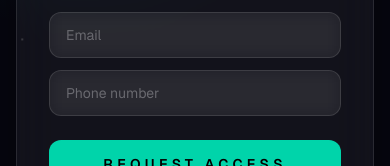
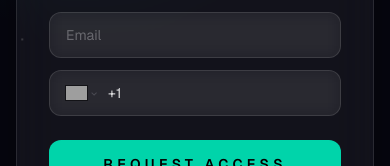
Before and after one commit to lukasminkov/whut-os, a Next.js app: page /request-access in a window 390 px wide. Shown: the part 434-600 px from the top of the page. Built offline with nearby package versions, Linux system fonts and the light colour scheme; grey boxes are pictures that could not be loaded.

Commit message:
Phone input with country selector and flag

```diff
--- a/package.json
+++ b/package.json
@@ -15,6 +15,7 @@
     "react": "19.2.3",
     "react-dom": "19.2.3",
     "react-markdown": "^10.1.0",
+    "react-phone-number-input": "^3.4.14",
     "recharts": "^3.7.0",
     "three": "^0.182.0"
   },
--- a/src/app/globals.css
+++ b/src/app/globals.css
@@ -118,3 +118,40 @@ body.dashboard-active {
     transform: translate3d(80px, -160px, 0);
   }
 }
+
+/* Phone input overrides */
+.phone-input-custom .PhoneInputInput {
+  background: transparent !important;
+  border: none !important;
+  color: rgba(255, 255, 255, 0.85) !important;
+  outline: none !important;
+  font-size: 0.875rem;
+  padding: 0;
+}
+
+.phone-input-custom .PhoneInputInput::placeholder {
+  color: rgba(255, 255, 255, 0.3) !important;
+}
+
+.phone-input-custom .PhoneInputCountry {
+  margin-right: 0.75rem;
+}
+
+.phone-input-custom .PhoneInputCountrySelect {
+  background: #111125 !important;
+  color: rgba(255, 255, 255, 0.85) !important;
+  border: 1px solid rgba(255, 255, 255, 0.08) !important;
+  border-radius: 0.5rem;
+  padding: 0.25rem;
+}
+
+.phone-input-custom .PhoneInputCountrySelect option {
+  background: #111125;
+  color: rgba(255, 255, 255, 0.85);
+}
+
+.phone-input-custom .PhoneInputCountrySelectArrow {
+  color: rgba(255, 255, 255, 0.3);
+  border-color: rgba(255, 255, 255, 0.3) !important;
+  opacity: 0.5;
+}
--- a/src/app/request-access/page.tsx
+++ b/src/app/request-access/page.tsx
@@ -3,6 +3,7 @@
 import { useState } from "react";
 import { motion, AnimatePresence } from "framer-motion";
 import Link from "next/link";
+import PhoneInput from "@/components/PhoneInput";
 
 export default function RequestAccessPage() {
   const [form, setForm] = useState({ name: "", company: "", email: "", phone: "" });
@@ -122,13 +123,9 @@ export default function RequestAccessPage() {
                   className="glass-input w-full px-4 py-3 text-sm outline-none placeholder:text-white/30"
                   required
                 />
-                <input
-                  type="tel"
-                  placeholder="Phone number"
+                <PhoneInput
                   value={form.phone}
-                  onChange={update("phone")}
-                  className="glass-input w-full px-4 py-3 text-sm outline-none placeholder:text-white/30"
-                  required
+                  onChange={(val: string) => setForm(prev => ({ ...prev, phone: val }))}
                 />
               </div>
 
--- /dev/null
+++ b/src/components/PhoneInput.tsx
@@ -0,0 +1,22 @@
+"use client";
+
+import PhoneInputLib from "react-phone-number-input";
+import "react-phone-number-input/style.css";
+
+interface Props {
+  value: string;
+  onChange: (val: string) => void;
+}
+
+export default function PhoneInput({ value, onChange }: Props) {
+  return (
+    <PhoneInputLib
+      international
+      defaultCountry="US"
+      value={value}
+      onChange={(v) => onChange(v || "")}
+      className="phone-input-custom glass-input w-full px-4 py-3 text-sm outline-none"
+      placeholder="Phone number"
+    />
+  );
+}
```
Also changed, not shown: 1 other file (tests, documents, lock files or other folders).
